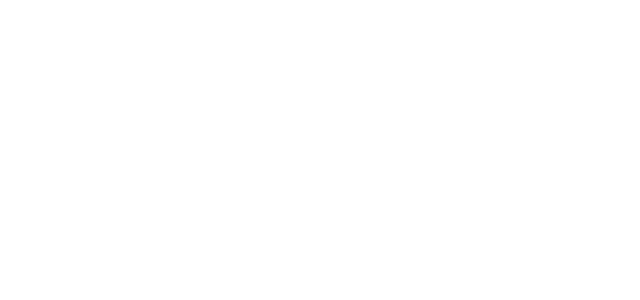
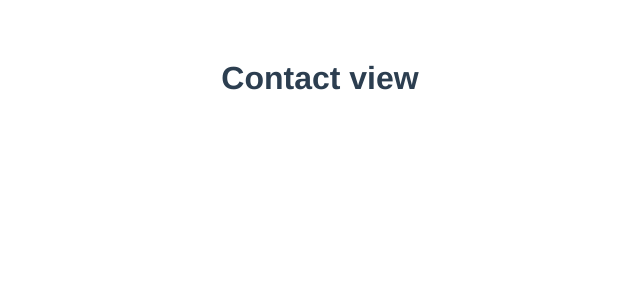
Before and after one commit to michalzagrodzki/Simple-Vue-App, a Vue app: page /contact in a window 1280 px wide. Shown: the top 300 px of the page, without its empty margins (320-960 px from the left). Built offline with nearby package versions, Linux system fonts and the light colour scheme.

Commit message:
Add contact component with route

```diff
--- /dev/null
+++ b/src/components/Contact.vue
@@ -0,0 +1,29 @@
+<template>
+  <div class="hello">
+    <h1>Contact view</h1>
+  </div>
+</template>
+
+<script>
+export default {
+  name: 'Contact'
+}
+</script>
+
+<!-- Add "scoped" attribute to limit CSS to this component only -->
+<style scoped lang="scss">
+h3 {
+  margin: 40px 0 0;
+}
+ul {
+  list-style-type: none;
+  padding: 0;
+}
+li {
+  display: inline-block;
+  margin: 0 10px;
+}
+a {
+  color: #42b983;
+}
+</style>
--- a/src/router/router.js
+++ b/src/router/router.js
@@ -3,6 +3,7 @@
 import Main from './../components/Main.vue'
 import Portfolio from './../components/Portfolio.vue'
 import Item from './../components/Item.vue'
+import Contact from './../components/Contact.vue'
 
 Vue.use(Router)
 
@@ -23,6 +24,11 @@
       path: '/item',
       name: 'item',
       component: Item
+    },
+    {
+      path: '/contact',
+      name: 'contact',
+      component: Contact
     }
   ]
 })
```
